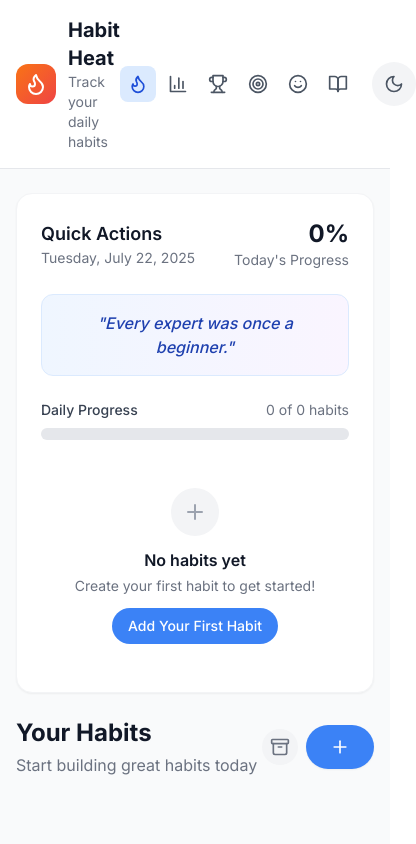
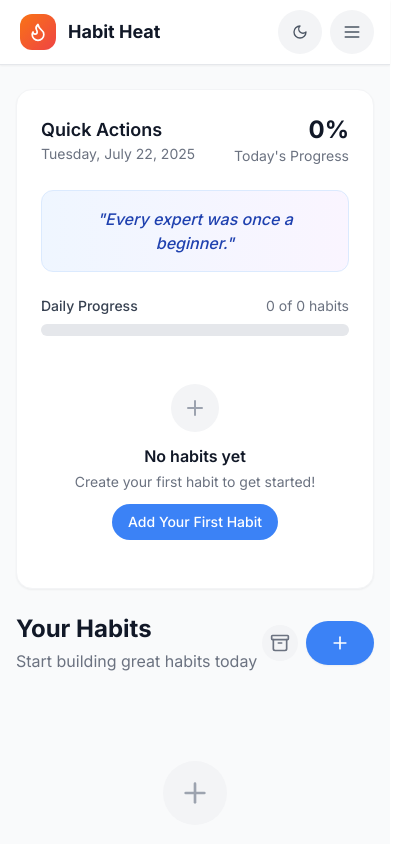
Before and after one commit to MeenakshiAM/Habitheat, a React (Vite) app in the folder project/: page / in a window 390 px wide. Shown: the top 844 px of the page, 416 px wide, since content can reach past the window. Built offline with nearby package versions, Linux system fonts and the light colour scheme.

Commit message:
Navbar responsiveness issue fixed

```diff
--- a/project/src/components/Header.tsx
+++ b/project/src/components/Header.tsx
@@ -1,6 +1,9 @@
-import React from 'react';
-import { Moon, Sun, Flame, BarChart3, Trophy, Settings, Target, Smile, BookOpen } from 'lucide-react';
-import { Theme, View } from '../types';
+import React, { useState, useEffect, useRef } from 'react';
+import { Moon, Sun, Flame, BarChart3, Trophy, Settings, Target, Smile, BookOpen, Menu, X } from 'lucide-react';
+
+// Types
+type Theme = 'light' | 'dark';
+type View = 'dashboard' | 'insights' | 'achievements' | 'challenges' | 'mood' | 'templates';
 
 interface HeaderProps {
   theme: Theme;
@@ -10,6 +13,10 @@ interface HeaderProps {
 }
 
 export const Header: React.FC<HeaderProps> = ({ theme, currentView, onThemeToggle, onViewChange }) => {
+  const [isMobileMenuOpen, setIsMobileMenuOpen] = useState(false);
+  const mobileMenuRef = useRef<HTMLDivElement>(null);
+  const hamburgerRef = useRef<HTMLButtonElement>(null);
+
   const navItems = [
     { view: 'dashboard' as View, icon: Flame, label: 'Habits' },
     { view: 'insights' as View, icon: BarChart3, label: 'Insights' },
@@ -19,74 +26,188 @@ export const Header: React.FC<HeaderProps> = ({ theme, currentView, onThemeToggl
     { view: 'templates' as View, icon: BookOpen, label: 'Templates' }
   ];
 
+  // Handle outside click to close mobile menu
+  useEffect(() => {
+    const handleOutsideClick = (event: MouseEvent) => {
+      if (
+        isMobileMenuOpen &&
+        mobileMenuRef.current &&
+        hamburgerRef.current &&
+        !mobileMenuRef.current.contains(event.target as Node) &&
+        !hamburgerRef.current.contains(event.target as Node)
+      ) {
+        setIsMobileMenuOpen(false);
+      }
+    };
+
+    if (isMobileMenuOpen) {
+      document.addEventListener('mousedown', handleOutsideClick);
+      document.body.style.overflow = 'hidden'; // Prevent background scrolling
+    }
+
+    return () => {
+      document.removeEventListener('mousedown', handleOutsideClick);
+      document.body.style.overflow = 'unset';
+    };
+  }, [isMobileMenuOpen]);
+
+  // Handle view change and close mobile menu
+  const handleViewChange = (view: View) => {
+    onViewChange(view);
+    setIsMobileMenuOpen(false);
+  };
+
+  // Handle logo click
+  const handleLogoClick = () => {
+    onViewChange('dashboard');
+    setIsMobileMenuOpen(false);
+  };
+
   return (
-    <header className="bg-white dark:bg-gray-900 border-b border-gray-200 dark:border-gray-700 sticky top-0 z-10">
-      <div className="max-w-10xl mx-auto px-4 py-4">
-        <div className="flex items-center justify-between">
-          <div className="flex items-center gap-3">
-            <div className="p-2 bg-gradient-to-br from-orange-500 to-red-500 rounded-xl">
-              <Flame className="w-6 h-6 text-white" />
+    <>
+      <header className="bg-white dark:bg-gray-900 border-b border-gray-200 dark:border-gray-700 sticky top-0 z-40 shadow-sm">
+        <div className="max-w-7xl mx-auto px-4 sm:px-6 lg:px-8">
+          <div className="flex items-center justify-between h-16">
+            {/* Logo - Clickable and Responsive */}
+            <button
+              onClick={handleLogoClick}
+              className="flex items-center gap-3 hover:opacity-80 transition-opacity focus:outline-none focus:ring-2 focus:ring-blue-500 focus:ring-offset-2 rounded-lg p-1"
+              aria-label="Go to dashboard"
+            >
+              <div className="p-2 bg-gradient-to-br from-orange-500 to-red-500 rounded-xl flex-shrink-0">
+                <Flame className="w-5 h-5 sm:w-6 sm:h-6 text-white" />
               </div>
-            <div>
-              <h1 className="text-xl font-bold text-gray-900 dark:text-white">
+              <div className="hidden sm:block">
+                <h1 className="text-lg sm:text-xl font-bold text-gray-900 dark:text-white">
                   Habit Heat
                 </h1>
-              <p className="text-sm text-gray-500 dark:text-gray-400">
+                <p className="text-xs sm:text-sm text-gray-500 dark:text-gray-400">
                   Track your daily habits
                 </p>
               </div>
+              {/* Mobile-only compact title */}
+              <div className="sm:hidden">
+                <h1 className="text-lg font-bold text-gray-900 dark:text-white">
+                  Habit Heat
+                </h1>
               </div>
+            </button>
 
-          <div className="flex items-center gap-2">
-            {/* Navigation */}
-            <nav className="hidden lg:flex items-center gap-1 mr-4">
+            {/* Desktop Navigation */}
+            <nav className="hidden lg:flex items-center gap-1">
               {navItems.map(({ view, icon: Icon, label }) => (
                 <button
                   key={view}
                   onClick={() => onViewChange(view)}
-                  className={`flex items-center gap-2 px-3 py-2 rounded-lg text-sm font-medium transition-colors ${
+                  className={`flex items-center gap-2 px-4 py-2 rounded-lg text-sm font-medium transition-all duration-200 min-h-[44px] ${
                     currentView === view
-                      ? 'bg-blue-100 dark:bg-blue-900 text-blue-700 dark:text-blue-300'
+                      ? 'bg-blue-100 dark:bg-blue-900/50 text-blue-700 dark:text-blue-300 shadow-sm'
                       : 'text-gray-600 dark:text-gray-400 hover:text-gray-900 dark:hover:text-white hover:bg-gray-100 dark:hover:bg-gray-800'
                   }`}
                 >
-                  <Icon className="w-4 h-4" />
-                  <span className="hidden xl:inline">{label}</span>
+                  <Icon className="w-4 h-4 flex-shrink-0" />
+                  <span className="hidden xl:inline whitespace-nowrap">{label}</span>
                 </button>
               ))}
             </nav>
 
-            {/* Mobile Navigation */}
-            <nav className="flex lg:hidden items-center gap-1 mr-2 overflow-x-auto">
-              {navItems.map(({ view, icon: Icon }) => (
-                <button
-                  key={view}
-                  onClick={() => onViewChange(view)}
-                  className={`p-2 rounded-lg transition-colors flex-shrink-0 ${
-                    currentView === view
-                      ? 'bg-blue-100 dark:bg-blue-900 text-blue-700 dark:text-blue-300'
-                      : 'text-gray-600 dark:text-gray-400 hover:text-gray-900 dark:hover:text-white hover:bg-gray-100 dark:hover:bg-gray-800'
-                  }`}
-                >
-                  <Icon className="w-5 h-5" />
-                </button>
-              ))}
-            </nav>
-
+            {/* Right Side Controls */}
+            <div className="flex items-center gap-2">
+              {/* Theme Toggle */}
               <button
                 onClick={onThemeToggle}
-              className="p-3 rounded-full bg-gray-100 dark:bg-gray-800 hover:bg-gray-200 dark:hover:bg-gray-700 transition-colors"
+                className="p-2 sm:p-3 rounded-full bg-gray-100 dark:bg-gray-800 hover:bg-gray-200 dark:hover:bg-gray-700 transition-colors min-h-[44px] min-w-[44px] flex items-center justify-center focus:outline-none focus:ring-2 focus:ring-blue-500 focus:ring-offset-2"
                 aria-label="Toggle theme"
               >
                 {theme === 'light' ? (
-                <Moon className="w-5 h-5 text-gray-600 dark:text-gray-300" />
+                  <Moon className="w-4 h-4 sm:w-5 sm:h-5 text-gray-600 dark:text-gray-300" />
                 ) : (
-                <Sun className="w-5 h-5 text-gray-600 dark:text-gray-300" />
+                  <Sun className="w-4 h-4 sm:w-5 sm:h-5 text-gray-600 dark:text-gray-300" />
+                )}
+              </button>
+
+              {/* Mobile Hamburger Menu */}
+              <button
+                ref={hamburgerRef}
+                onClick={() => setIsMobileMenuOpen(!isMobileMenuOpen)}
+                className="lg:hidden p-2 sm:p-3 rounded-full bg-gray-100 dark:bg-gray-800 hover:bg-gray-200 dark:hover:bg-gray-700 transition-colors min-h-[44px] min-w-[44px] flex items-center justify-center focus:outline-none focus:ring-2 focus:ring-blue-500 focus:ring-offset-2"
+                aria-label="Toggle navigation menu"
+                aria-expanded={isMobileMenuOpen}
+              >
+                {isMobileMenuOpen ? (
+                  <X className="w-5 h-5 text-gray-600 dark:text-gray-300" />
+                ) : (
+                  <Menu className="w-5 h-5 text-gray-600 dark:text-gray-300" />
                 )}
               </button>
             </div>
           </div>
         </div>
       </header>
+
+      {/* Mobile Menu Overlay */}
+      {isMobileMenuOpen && (
+        <>
+          {/* Backdrop */}
+          <div className="lg:hidden fixed inset-0 z-50 bg-black bg-opacity-50 transition-opacity" />
+
+          {/* Sidebar */}
+          <div
+            ref={mobileMenuRef}
+            className="lg:hidden fixed top-0 right-0 z-50 h-full w-80 max-w-[85vw] bg-white dark:bg-gray-900 border-l border-gray-200 dark:border-gray-700 shadow-xl transform transition-transform"
+          >
+            <div className="flex flex-col h-full">
+              {/* Header */}
+              <div className="flex items-center justify-between p-4 border-b border-gray-200 dark:border-gray-700">
+                <div className="flex items-center gap-3">
+                  <div className="p-2 bg-gradient-to-br from-orange-500 to-red-500 rounded-xl">
+                    <Flame className="w-5 h-5 text-white" />
+                  </div>
+                  <div>
+                    <h2 className="text-lg font-bold text-gray-900 dark:text-white">
+                      Navigation
+                    </h2>
+                  </div>
+                </div>
+                <button
+                  onClick={() => setIsMobileMenuOpen(false)}
+                  className="p-2 rounded-full bg-gray-100 dark:bg-gray-800 hover:bg-gray-200 dark:hover:bg-gray-700 transition-colors min-h-[44px] min-w-[44px] flex items-center justify-center"
+                  aria-label="Close menu"
+                >
+                  <X className="w-5 h-5 text-gray-600 dark:text-gray-300" />
+                </button>
+              </div>
+
+              {/* Navigation Items */}
+              <nav className="flex-1 px-4 py-6 overflow-y-auto">
+                <div className="space-y-2">
+                  {navItems.map(({ view, icon: Icon, label }) => (
+                    <button
+                      key={view}
+                      onClick={() => handleViewChange(view)}
+                      className={`w-full flex items-center gap-4 px-4 py-4 rounded-xl text-left font-medium transition-all duration-200 min-h-[56px] ${
+                        currentView === view
+                          ? 'bg-blue-100 dark:bg-blue-900/50 text-blue-700 dark:text-blue-300 shadow-sm'
+                          : 'text-gray-700 dark:text-gray-300 hover:text-gray-900 dark:hover:text-white hover:bg-gray-100 dark:hover:bg-gray-800'
+                      }`}
+                    >
+                      <Icon className="w-5 h-5 flex-shrink-0" />
+                      <span className="text-base">{label}</span>
+                    </button>
+                  ))}
+                </div>
+              </nav>
+
+              {/* Footer */}
+              <div className="p-4 border-t border-gray-200 dark:border-gray-700">
+                <p className="text-sm text-gray-500 dark:text-gray-400 text-center">
+                  Habit Heat - Track your daily habits
+                </p>
+              </div>
+            </div>
+          </div>
+        </>
+      )}
+    </>
   );
 };
```
Lines whose indentation alone changed are shown as unchanged.
